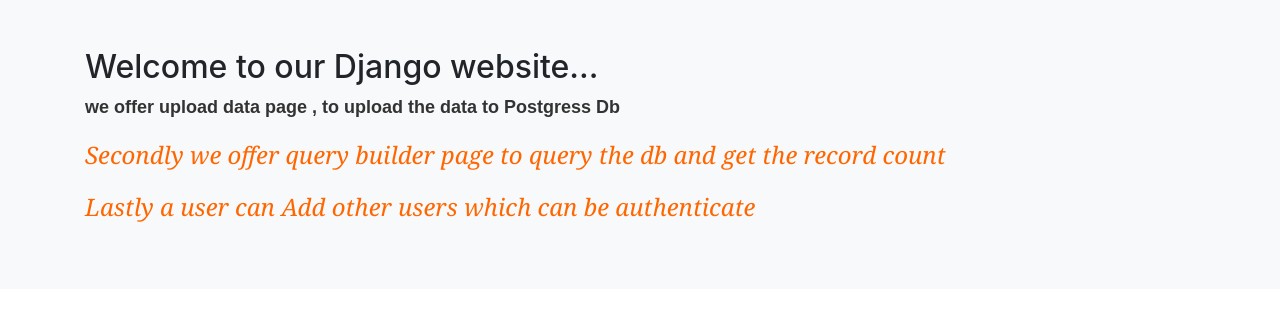
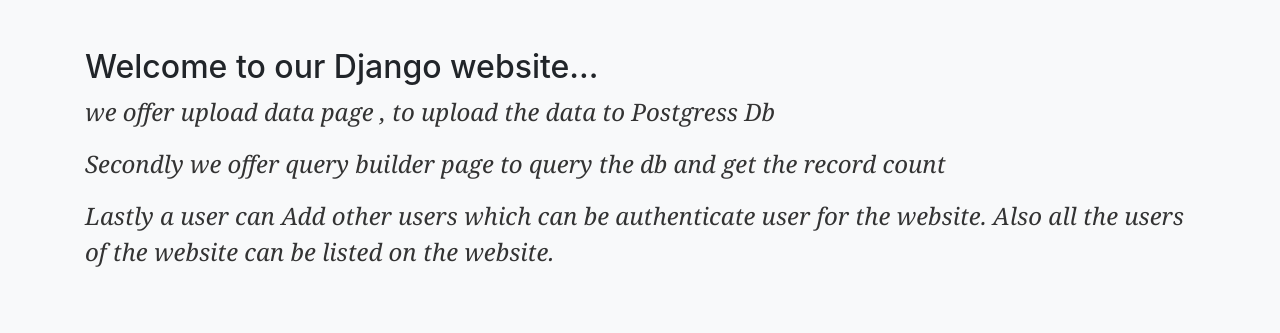
Before and after one commit to amishkhatu/django_projects, a Django app: page / in a window 1280 px wide. Shown: the part 56-389 px from the top of the page. Run offline with Django 4.2, Linux system fonts and the light colour scheme; some libraries are stand-ins or nearby versions.

Commit message:
initial commit

```diff
--- a/templates/indx.html
+++ b/templates/indx.html
@@ -10,16 +10,16 @@
     <div class="container">
         <h2>Welcome to our Django website...</h2>
         <p>
-            <span style="font-family: 'Arial', sans-serif; font-size: 18px; font-weight: bold; color: #333333;"> we offer upload data page , to upload the data to Postgress Db </span>
+            <span style="font-family: 'Georgia', serif; font-size: 24px; font-style: italic; color: #333333;"> we offer upload data page , to upload the data to Postgress Db </span>
 
         </p>
 
         <p>
-            <span style="font-family: 'Georgia', serif; font-size: 24px; font-style: italic; color: #FF6600;">Secondly we offer query builder page to query the db and get the record count</span>
+            <span style="font-family: 'Georgia', serif; font-size: 24px; font-style: italic; color: #333333;">Secondly we offer query builder page to query the db and get the record count</span>
         </p>
 
         <p>
-            <span style="font-family: 'Georgia', serif; font-size: 24px; font-style: italic; color: #FF6600;">Lastly a user can Add other users which can be authenticate</span>
+            <span style="font-family: 'Georgia', serif; font-size: 24px; font-style: italic; color: #333333;">Lastly a user can Add other users which can be authenticate user for the website. Also all the users of the website can be listed on the website.</span>
         </p>
 
 
```
Also changed, not shown: 2 other files.
